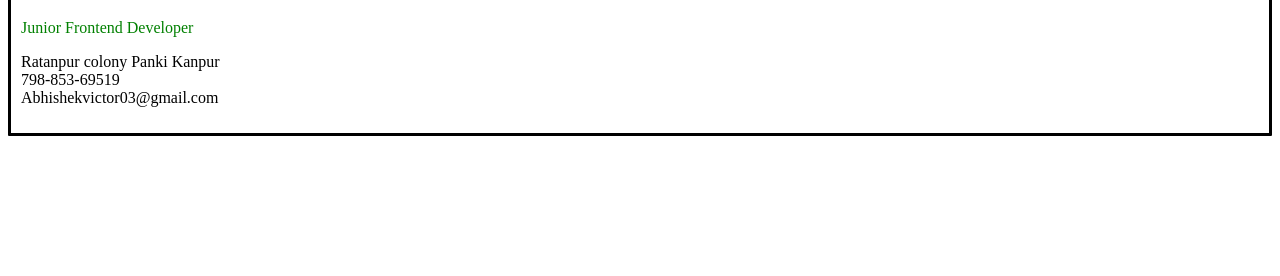
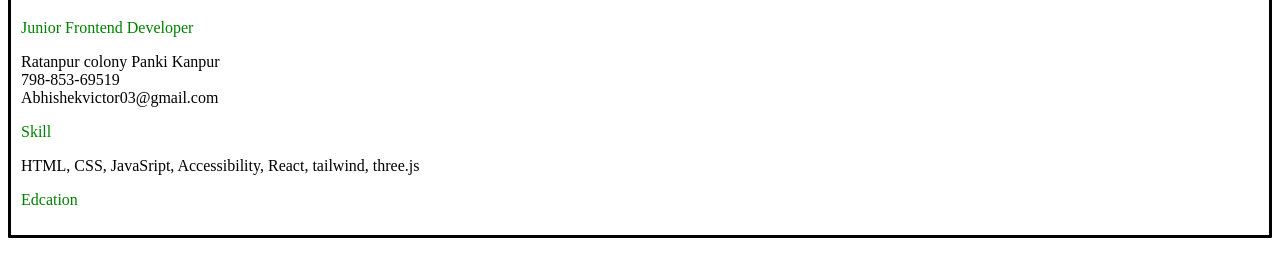
Before and after one commit to Abhisehekvictor/abhisehkvictorCV, a plain HTML site: page index.html in a window 1280 px wide. Shown: the part 110-386 px from the top of the page. Drawn offline with Linux system fonts and the light colour scheme.

Commit message:
added the skill sections

```diff
--- a/index.html
+++ b/index.html
@@ -7,12 +7,33 @@
         <br>
         <hr>
         <!-- Personal Information  -->
-         <h1> Abhishek victor</h1>
+         <header>
+            <h1> Abhishek victor</h1>
+         </header>
+         <main>
          <p style="color: green;">Junior Frontend Developer</p>
          <p>Ratanpur colony Panki Kanpur <br>
             798-853-69519 <br>
             Abhishekvictor03@gmail.com
         </p>
+        <p style="color: green;">
+            Skill
+        </p>
+        <pr>
+            HTML, CSS, JavaSript, Accessibility, React, tailwind, three.js
+        </pr><br>
+        <p style="color: green;">
+            Edcation
+        </p>
+        <p>
+
+
+
+        </p>
+
+        </main>
+
+
 
 
 
```
Also changed, not shown: 1 other file.
